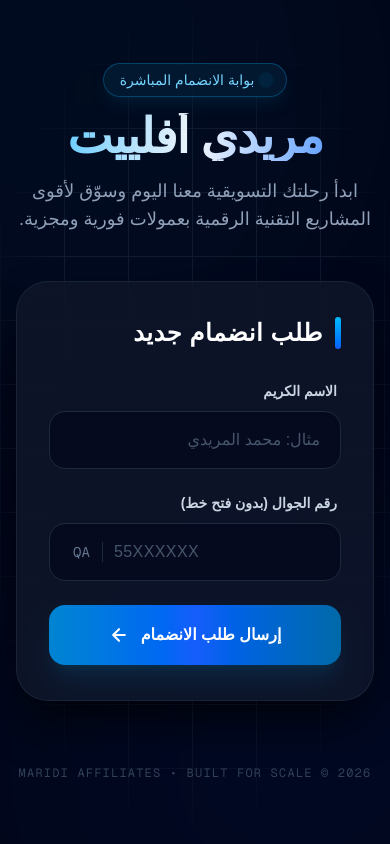
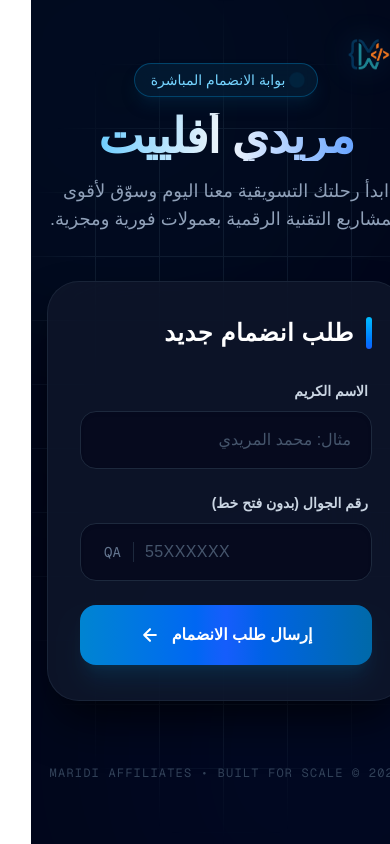
Before and after one commit to SWE-M/maridi-affiliate, a Next.js app: page / in a window 390 px wide. Built offline with nearby package versions, Linux system fonts and the light colour scheme.

Commit message:
feat: add floating responsive logo to root layout for all pages

```diff
--- a/src/app/layout.tsx
+++ b/src/app/layout.tsx
@@ -1,6 +1,9 @@
 import type { Metadata } from "next";
 import { Geist, Geist_Mono } from "next/font/google";
 import "./globals.css";
+import Image from "next/image";
+import Link from "next/link";
+import logo from "./icon.png"; // استدعاء ملف اللوجو الذي قمنا بتسميته
 
 const geistSans = Geist({
   variable: "--font-geist-sans",
@@ -23,11 +26,30 @@ export default function RootLayout({
   children: React.ReactNode;
 }>) {
   return (
-    <html
-      lang="en"
-      className={`${geistSans.variable} ${geistMono.variable} h-full antialiased`}
-    >
-      <body className="min-h-full flex flex-col">{children}</body>
+    // أضفنا اللغة العربية واتجاه اليمين لليسار لضبط المحاذاة
+    <html lang="ar" dir="rtl">
+      <body
+        className={`${geistSans.variable} ${geistMono.variable} min-h-screen flex flex-col antialiased relative`}
+      >
+        {/* ========================================= */}
+        {/* اللوجو العائم - يظهر في جميع صفحات الموقع */}
+        {/* ========================================= */}
+        <div className="absolute top-6 right-6 md:top-8 md:right-10 z-50">
+          <Link href="/">
+            <Image
+              src={logo}
+              alt="شعار مريدي أفلييت"
+              width={80}
+              height={80}
+              // تصغير في الجوال (w-12) وتكبير في الكمبيوتر (md:w-16) مع ظل خفيف وتأثير عند مرور الماوس
+              className="w-14 h-14 md:w-16 md:h-16 object-contain drop-shadow-[0_0_15px_rgba(56,189,248,0.2)] hover:scale-105 transition-transform"
+            />
+          </Link>
+        </div>
+
+        {/* محتوى الصفحات المتغير (الفورم، الداشبورد، الأدمن) */}
+        {children}
+      </body>
     </html>
   );
 }
```
